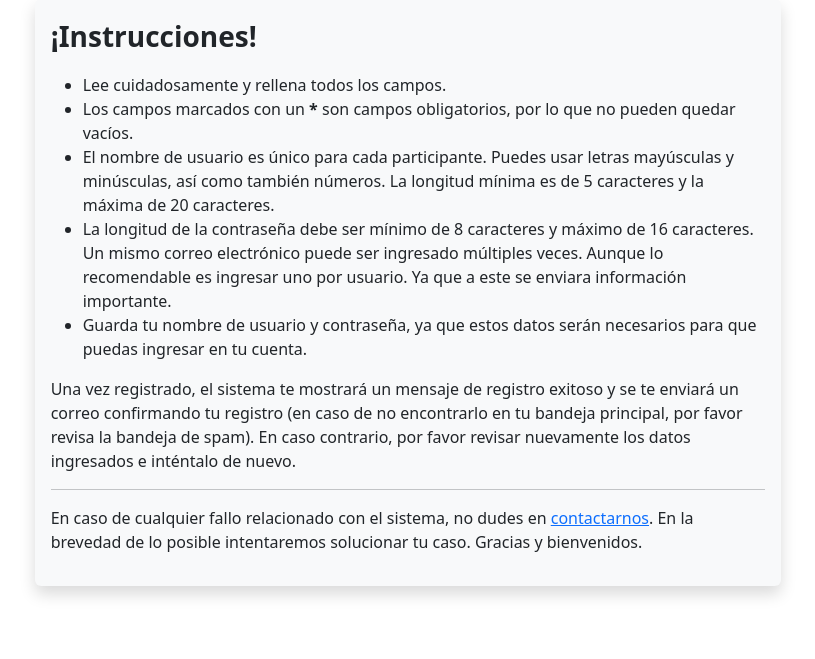
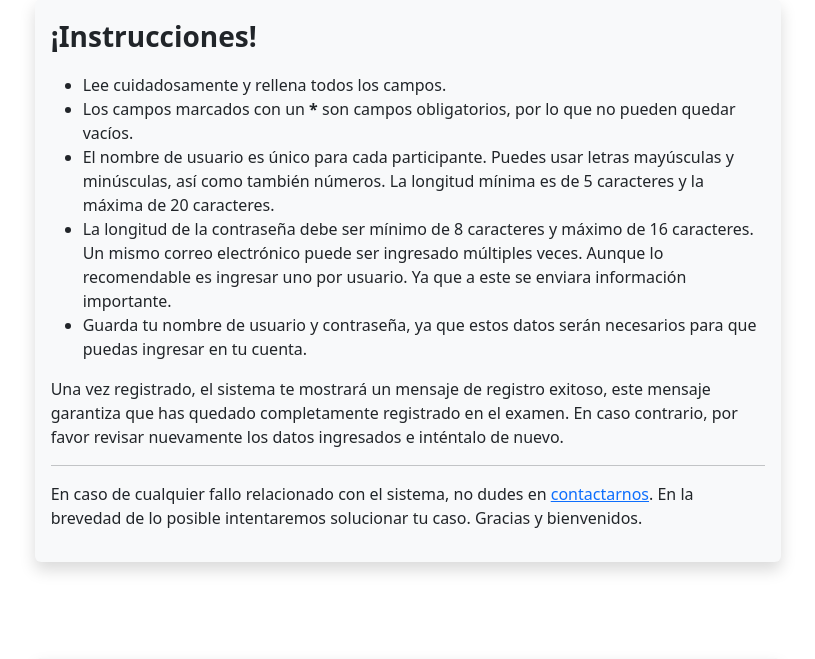
Before and after one commit to mariomttz/canguro-omm, a Django app: page /registrarse/ in a window 1280 px wide. Shown: the part 49-708 px from the top of the page, without its empty margins (232-1047 px from the left). Run offline with Django 5.2, Linux system fonts and the light colour scheme; some libraries are stand-ins or nearby versions.

Commit message:
Cambios menores en el HTML

```diff
--- a/apps/homepage/templates/registrarse.html
+++ b/apps/homepage/templates/registrarse.html
@@ -38,9 +38,7 @@
                             puedas ingresar en tu cuenta.</li>
                     </ul>
 
-                    <p>Una vez registrado, el sistema te mostrará un mensaje de registro exitoso y se te enviará un
-                        correo confirmando tu registro (en caso de no encontrarlo en tu bandeja principal, por favor
-                        revisa la bandeja de spam). En caso contrario, por favor revisar nuevamente los datos
+                    <p>Una vez registrado, el sistema te mostrará un mensaje de registro exitoso, este mensaje garantiza que has quedado completamente registrado en el examen. En caso contrario, por favor revisar nuevamente los datos
                         ingresados e inténtalo de nuevo.
                     </p>
 
```
